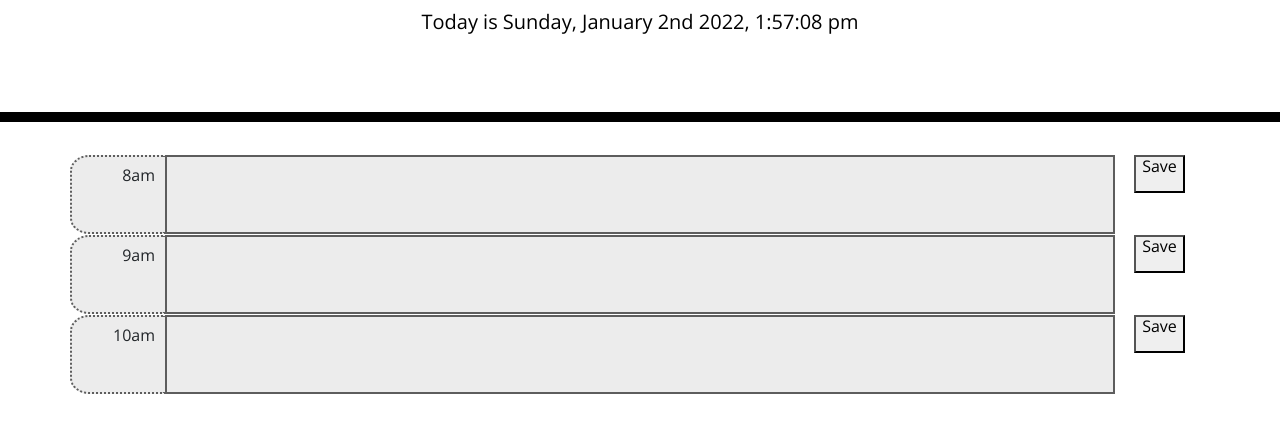
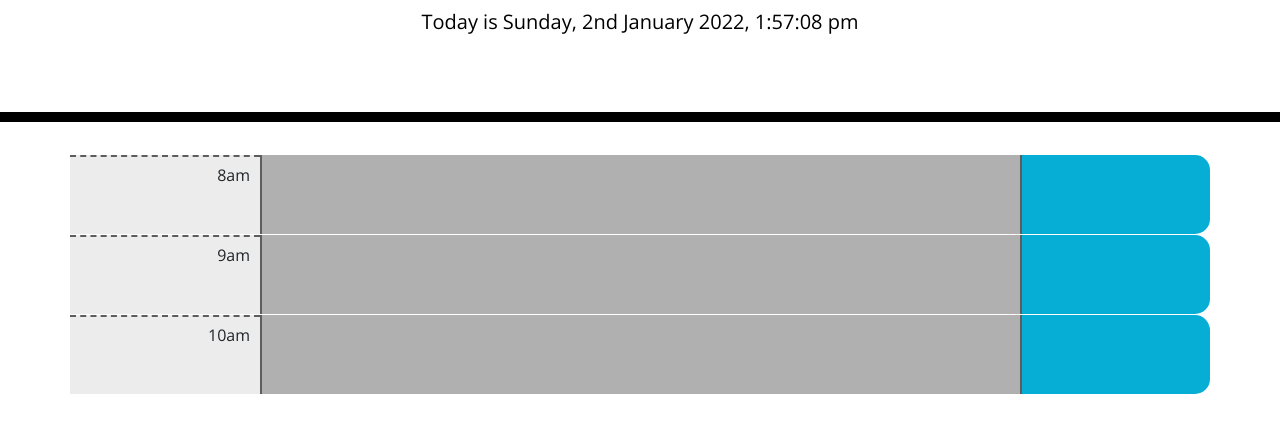
Before and after one commit to Brento20/dailyPlanner, a plain HTML site: page index.html in a window 1280 px wide. Shown: the part 182-614 px from the top of the page. Drawn offline with nearby package versions, Linux system fonts and the light colour scheme.

Commit message:
added textarea to the html to try to figure out the input

```diff
--- a/Assets/javascipt.js
+++ b/Assets/javascipt.js
@@ -5,6 +5,18 @@ var currentDayMJS = moment().format("dddd, MMMM Do YYYY");
 setInterval(pushTime, 1000);
 
 function pushTime() {
-    var tempTimeMJS= moment().format("dddd, MMMM Do YYYY, h:mm:ss a");
+    var tempTimeMJS= moment().format("dddd, Do MMMM YYYY, h:mm:ss a");
     currentDay.innerHTML = ("Today is " + tempTimeMJS);
 }
+
+
+
+function timerRecolor(){
+    var hourMJS = moment().format("H")
+    var background = document.getElementById("plannerBox");
+
+    console.log(hourMJS)
+    console.log(background)
+}
+
+timerRecolor();
--- a/Assets/style.css
+++ b/Assets/style.css
@@ -58,7 +58,7 @@ textarea {
 }
 
 .saveBtn {
-  border-left: 1px solid black;
+  border-left: 2px solid #5d5d5d;
   border-top-right-radius: 15px;
   border-bottom-right-radius: 15px;
   background-color: #06aed5;
@@ -73,12 +73,13 @@ textarea {
 .timeOfDay {
   min-height: 20px;
   width: 20px;
-  border-style: dotted;
+  border-style: dashed;
   border-width: 2px;
   border-color: #5d5d5d;
   border-right: none;
+  border-left: none;
+  border-bottom: none;
   background-color: #ececec;
-  border-radius: 20% 0 0 20%;
   text-align: right;
   padding: 10px 10px 10px 10px;
 }
@@ -86,10 +87,9 @@ textarea {
 .plannerBox {
   min-height: 20px;
   width: 20px;
-  border-style: solid;
-  border-width: 2px;
-  border-color: #5d5d5d;
-  background-color: #ececec;
+  border-left: solid 2px #5d5d5d;
+  ;
+  background-color: #b0b0b0;
   text-align: left;
   padding: 10px 10px 10px 10px;
 }
--- a/index.html
+++ b/index.html
@@ -32,21 +32,21 @@
       <!-- Timeblocks go here -->
 
       <div class="timeSlot row">
-        <div class="timeOfDay col-1"><p>8am</p></div>
-        <div class="plannerBox col"></div>
-        <div class="bottonBox col-1"> <button><p>Save</p></button></div>
+        <div class="timeOfDay col-2"><p>8am</p></div>
+        <textarea id="08" class="plannerBox col"></textarea>
+        <div class="saveBtn col-2"></div>
       </div>
 
       <div class="timeSlot row">
-        <div class="timeOfDay col-1"><p>9am</p></div>
-        <div class="plannerBox col"></div>
-        <div class="bottonBox col-1"> <button><p>Save</p></button></div>
+        <div class="timeOfDay col-2"><p>9am</p></div>
+        <textarea id="09" class="plannerBox col"></textarea>
+        <div class="saveBtn col-2"></div>
       </div>
 
       <div class="timeSlot row">
-        <div class="timeOfDay col-1"><p>10am</p></div>
-        <div class="plannerBox col"></div>
-        <div class="bottonBox col-1" id="saveBtn"> <button id="saveBtn"><p>Save</p></button></div>
+        <div class="timeOfDay col-2"><p>10am</p></div>
+        <textarea id="10" class="plannerBox col"></textarea>
+        <div class="saveBtn col-2"></div>
       </div>
 
 
```
